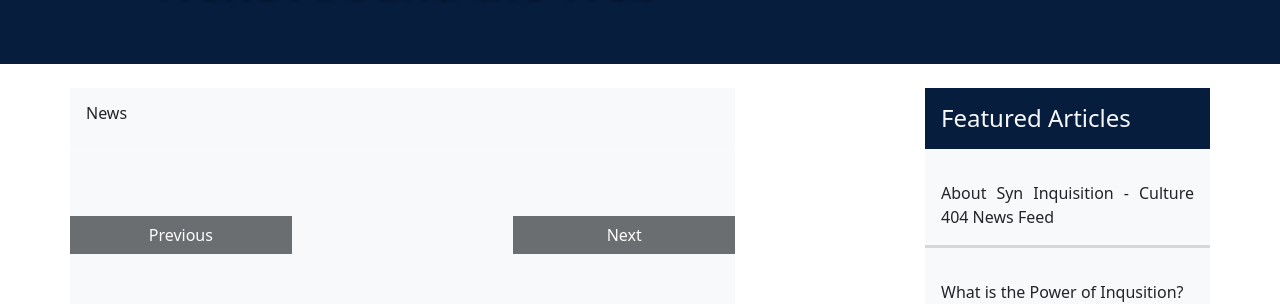
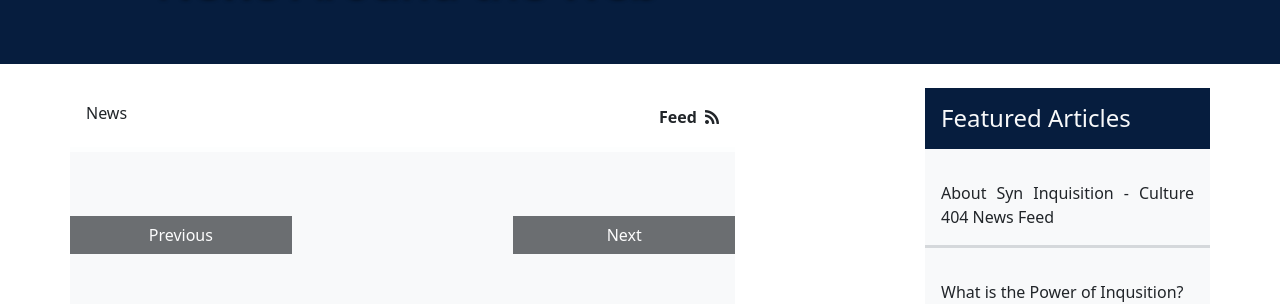
Before and after one commit to Culture-404/Syn_Inquisition, a Jekyll site: the page built from news/index.html, in a window 1280 px wide. Shown: the part 166-470 px from the top of the page. Built offline with Jekyll 4.4.1, drawn with Linux system fonts in a browser that asks for light colours; the list of posts is cut into pages by our own code.

Commit message:
bg white

```diff
--- a/news/index.html
+++ b/news/index.html
@@ -24,14 +24,14 @@ title: "News Around the Web"
 
         <div class="bg-light text-dark col-lg-7 col-md-7 col-12 mb-3 mt-0 d-flex flex-column p-0">
 
-            <div class="container-fluid fs-6 fw-bolder p-3 mb-3 border-bottom border-light border-5 border-opacity-25">
+            <div class="container-fluid bg-white fs-6 fw-bolder p-3 mb-3 border-bottom border-light border-5 border-opacity-25">
                 <div class="row justify-content-between">
                     <div class="col">
                         <h2 class="fs-6  border-secondary">News</h2>
 
                     </div>
                     <div class="col d-flex flex-column justify-content-center">
-                        <a href="/feed.xml" target="_blank" class="link-light link-offset-2 link-underline-opacity-0 link-underline-opacity-75-hover align-self-end" aria-label="Subscribe to RSS">Feed <i class="fas fa-rss ms-1"></i></a>
+                        <a href="/feed.xml" target="_blank" class="link-dark link-offset-2 link-underline-opacity-0 link-underline-opacity-75-hover align-self-end" aria-label="Subscribe to RSS">Feed <i class="fas fa-rss ms-1"></i></a>
                     </div>
                 </div>
             </div>
```
